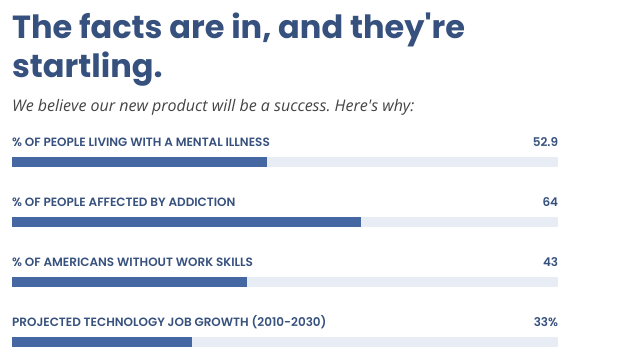
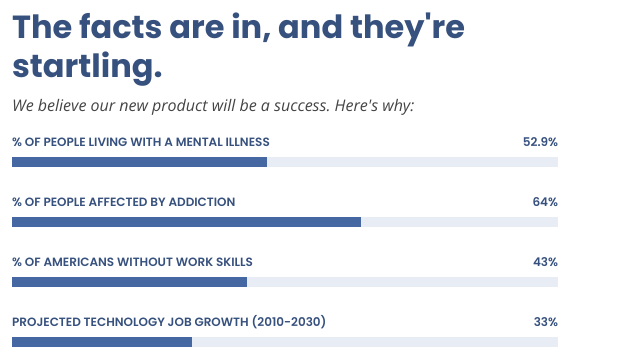
Before and after one commit to becjohnson/Defyify, a plain HTML site: page index.html in a window 1280 px wide. Shown: the part 2440-2801 px from the top of the page, 640-1280 px from the left. Drawn offline with nearby package versions, Linux system fonts and the light colour scheme; files whose address does not match are found by name.

Commit message:
Added percentages

```diff
--- a/index.html
+++ b/index.html
@@ -228,21 +228,21 @@
             <div class="skills-content">
 
               <div class="progress">
-                <span class="skill">% of people living with a mental illness <i class="val">52.9</i></span>
+                <span class="skill">% of people living with a mental illness <i class="val">52.9%</i></span>
                 <div class="progress-bar-wrap">
                   <div class="progress-bar" role="progressbar" aria-valuenow="46.7" aria-valuemin="0" aria-valuemax="100"></div>
                 </div>
               </div>
 
               <div class="progress">
-                <span class="skill">% of people affected by addiction <i class="val">64</i></span>
+                <span class="skill">% of people affected by addiction <i class="val">64%</i></span>
                 <div class="progress-bar-wrap">
                   <div class="progress-bar" role="progressbar" aria-valuenow="64" aria-valuemin="0" aria-valuemax="100"></div>
                 </div>
               </div>
 
               <div class="progress">
-                <span class="skill">% of Americans without work skills <i class="val">43</i></span>
+                <span class="skill">% of Americans without work skills <i class="val">43%</i></span>
                 <div class="progress-bar-wrap">
                   <div class="progress-bar" role="progressbar" aria-valuenow="43" aria-valuemin="0" aria-valuemax="100"></div>
                 </div>
```
